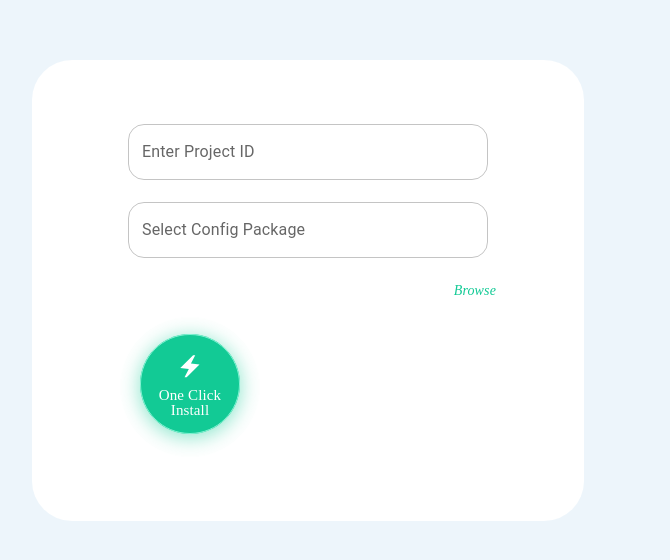
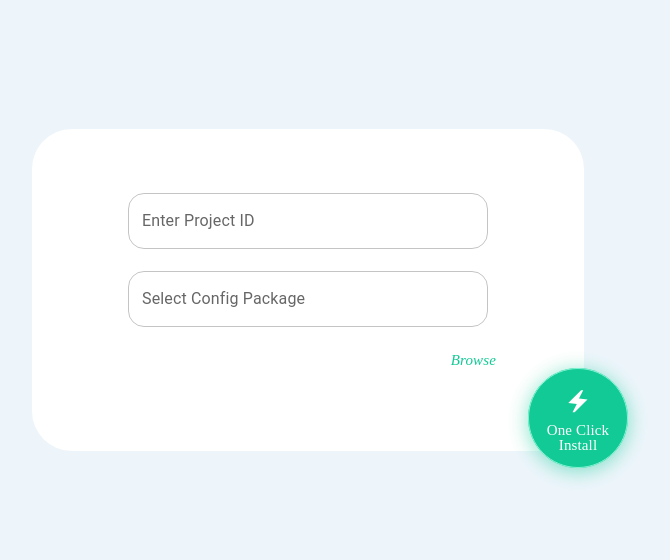
Before and after one commit to SquareShiftTech/file-upload, a React (Create React App) app: page /oneclick in a window 1280 px wide. Shown: the part 110-670 px from the top of the page, without its empty margins (332-1002 px from the left). Built offline with nearby package versions, Linux system fonts and the light colour scheme.

Commit message:
Bring the button to the right bottom of the container

```diff
--- a/src/components/OneClick/OneClickInstall.jsx
+++ b/src/components/OneClick/OneClickInstall.jsx
@@ -1,6 +1,7 @@
 import React from "react";
-import { Box, Button, Container, Paper, Typography } from "@mui/material";
+import { Box, Container, Paper } from "@mui/material";
 import OneClickInstallForm from "./OneClickInstallForm";
+import OneClickInstallButton from "./OnclickInstallButton";
 
 const OneClickInstall = () => {
   return (
@@ -16,10 +17,32 @@ const OneClickInstall = () => {
         backgroundPosition: "center",
       }}
     >
-      <Container maxWidth="sm">
-        <Paper elevation={0} sx={{ p: 4, textAlign: "center", borderRadius: 10 }}>
+      <Container
+        maxWidth="sm"
+        sx={{ position: "relative" }} // Make the container a relative parent
+      >
+        <Paper
+          elevation={0}
+          sx={{
+            p: 4,
+            textAlign: "center",
+            borderRadius: 10,
+            position: "relative"
+          }}
+        >
           <OneClickInstallForm />
         </Paper>
+
+        {/* Floating button positioned at bottom-right of the container */}
+        <Box
+          sx={{
+            position: "absolute",
+            bottom: -40, // Adjust as needed to overlap container
+            right: -40,  // Adjust as needed to place at bottom-right edge
+          }}
+        >
+          <OneClickInstallButton />
+        </Box>
       </Container>
     </Box>
   );
--- a/src/components/OneClick/OneClickInstallForm.jsx
+++ b/src/components/OneClick/OneClickInstallForm.jsx
@@ -1,6 +1,5 @@
 import React from "react";
 import { Box, Button, Container, Paper, TextField, Typography } from "@mui/material";
-import OneClickInstallButton from "./OnclickInstallButton";
 
 
 const OneClickInstallForm = () => {
@@ -11,7 +10,6 @@ const OneClickInstallForm = () => {
         display: "flex",
         alignItems: "center",
         justifyContent: "center",
-        // minHeight: "100vh",
       }}
     >
       <Container maxWidth="sm">
@@ -63,7 +61,7 @@ const OneClickInstallForm = () => {
               textAlign: "right",
               color: "#12CA95",
               fontFamily: "Poppins",
-              fontSize: "14px",
+              fontSize: "15px",
               fontStyle: "italic",
               fontWeight: 400,
               textDecoration: "none",
@@ -73,7 +71,6 @@ const OneClickInstallForm = () => {
           >
             Browse
           </Typography>
-          <OneClickInstallButton />
         </Paper>
       </Container>
     </Box>
```
